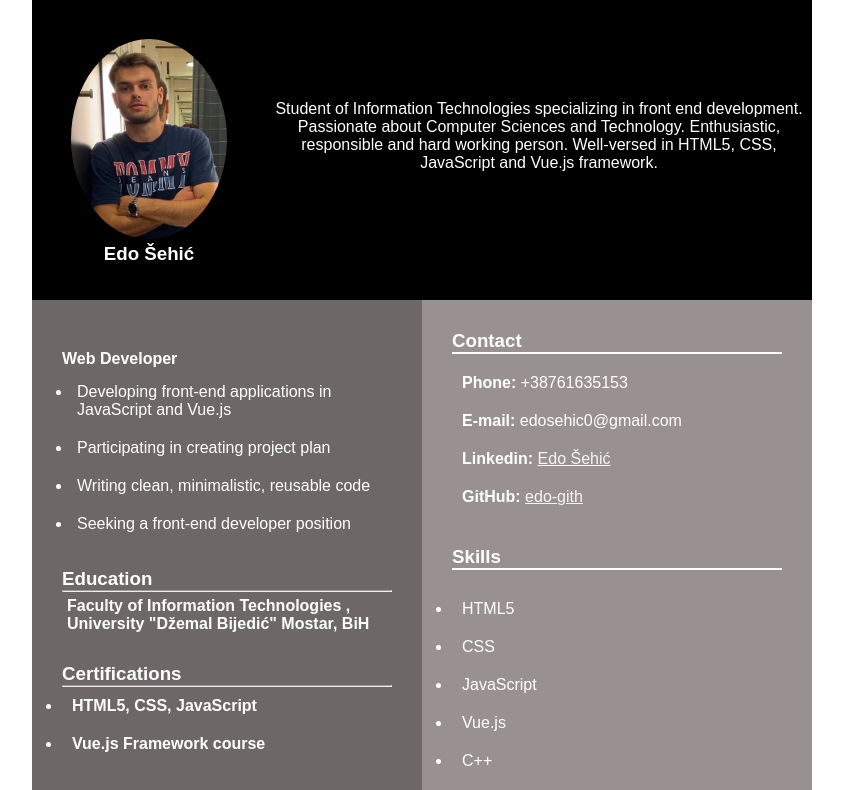
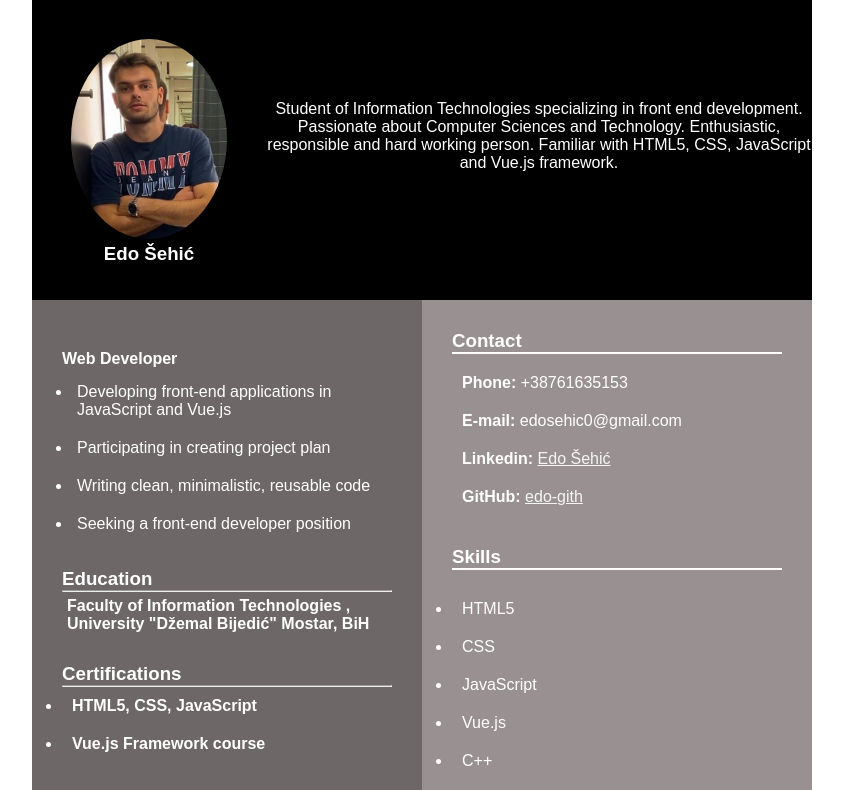
Before and after one commit to edo-gith/cv-edo, a plain HTML site: page index.html in a window 1280 px wide. Shown: the top 790 px of the page, without its empty margins (268-1111 px from the left). Drawn offline with Linux system fonts and the light colour scheme.

Commit message:
text changes

```diff
--- a/index.html
+++ b/index.html
@@ -19,7 +19,7 @@
         </div>
         <p class="inf">
           Student of Information Technologies specializing in front end
-          development. Passionate about Computer Sciences and Technology. Enthusiastic, responsible and hard working person. Well-versed in
+          development. Passionate about Computer Sciences and Technology. Enthusiastic, responsible and hard working person. Familiar with
           HTML5, CSS, JavaScript and Vue.js framework.
         </p>
       </div>
```
